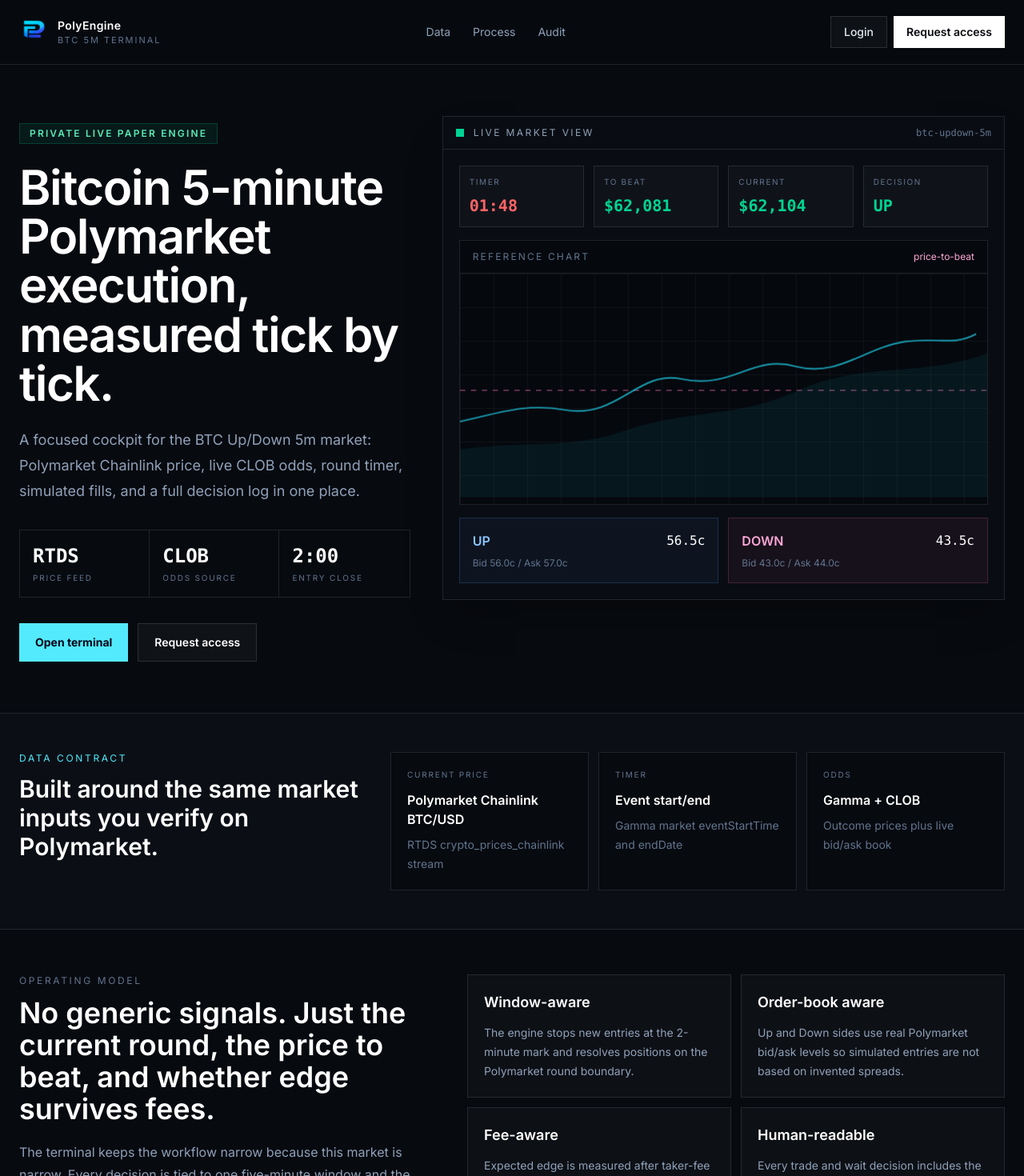
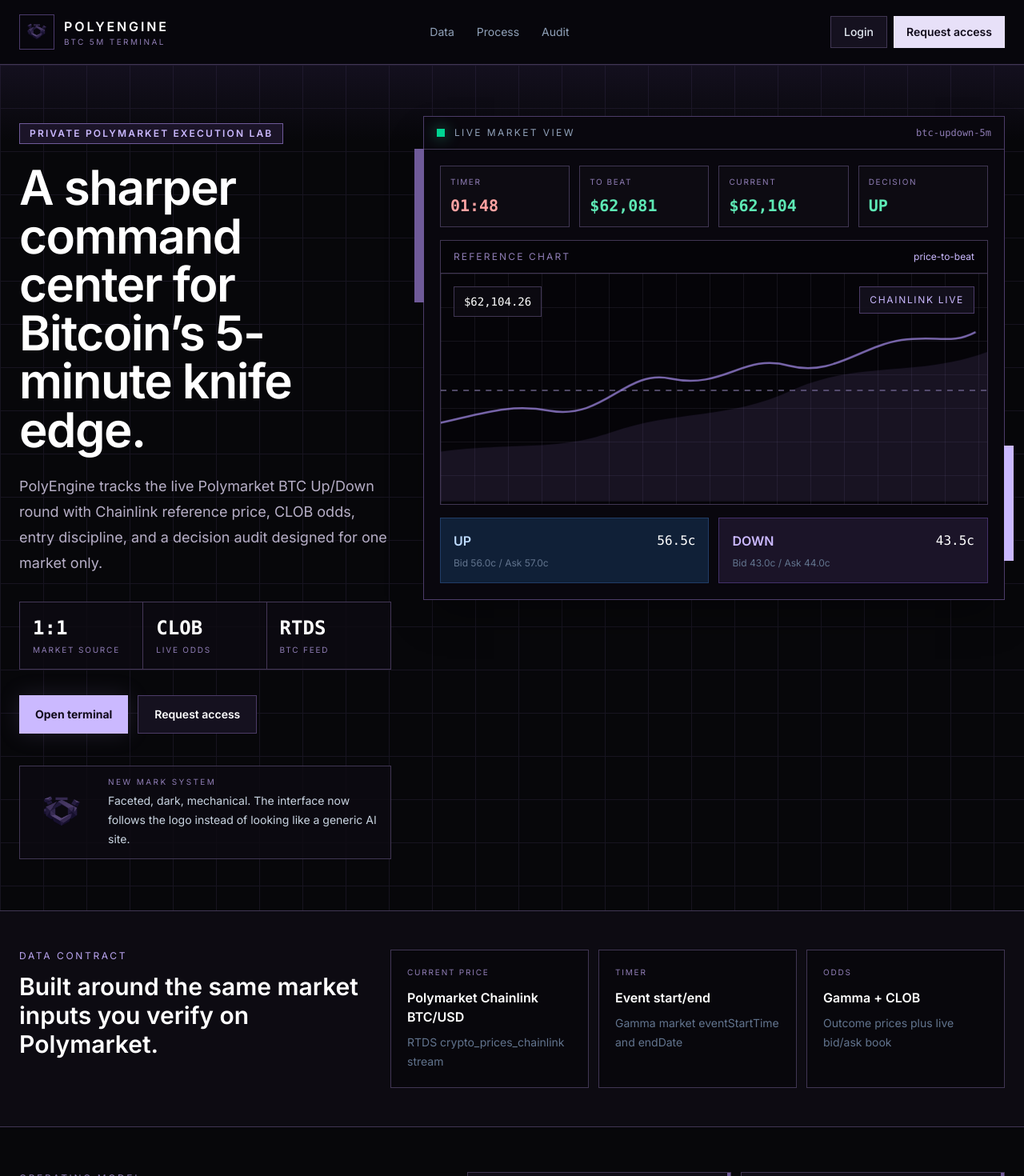
Before and after one commit to Ledziqo/Poly5m, a React (Vite) app in the folder apps/web/: page / in a window 1280 px wide. Shown: the top 1470 px of the page at 80% size. Built offline with nearby package versions, Linux system fonts and the light colour scheme.

Commit message:
Upgrade landing visual direction

```diff
--- a/apps/web/src/App.tsx
+++ b/apps/web/src/App.tsx
@@ -41,14 +41,14 @@
 
 function Landing({ onNav }: { onNav: (path: string) => void }) {
   return (
-    <div className="min-h-screen bg-[#070A0F] text-slate-100">
-      <div className="border-b border-white/10 bg-[#070A0F]/95">
+    <div className="min-h-screen bg-[#07070A] text-slate-100">
+      <div className="border-b border-[#403653] bg-[#08070C]/95">
         <div className="max-w-7xl mx-auto px-5 md:px-6 h-20 flex items-center justify-between gap-4">
           <button onClick={() => onNav('/')} className="flex items-center gap-3">
-            <img src="/polyengine-icon.png" alt="PolyEngine" className="h-9 w-9 rounded-md object-contain" />
+            <img src="/polyengine-icon-logo.png" alt="PolyEngine" className="h-11 w-11 object-cover border border-[#4A3A6A]" />
             <div className="text-left">
-              <div className="text-sm font-semibold tracking-wide text-white">PolyEngine</div>
-              <div className="text-[11px] uppercase tracking-[0.18em] text-slate-500">BTC 5m terminal</div>
+              <div className="text-base font-semibold tracking-[0.18em] text-white uppercase">PolyEngine</div>
+              <div className="text-[10px] uppercase tracking-[0.24em] text-[#8F7DB5]">BTC 5m terminal</div>
             </div>
           </button>
           <nav className="hidden md:flex items-center gap-7 text-sm text-slate-400">
@@ -57,33 +57,42 @@
             <a href="#audit" className="hover:text-white transition">Audit</a>
           </nav>
           <div className="flex items-center gap-2">
-            <button onClick={() => onNav('/login')} className="h-10 px-4 border border-white/12 bg-white/[0.03] text-sm font-medium text-slate-200 hover:bg-white/[0.06] transition">Login</button>
-            <button onClick={() => onNav('/request-access')} className="h-10 px-4 bg-white text-sm font-semibold text-[#070A0F] hover:bg-slate-200 transition">Request access</button>
+            <button onClick={() => onNav('/login')} className="h-10 px-4 border border-[#403653] bg-[#15111F] text-sm font-medium text-slate-200 hover:bg-[#211A31] transition">Login</button>
+            <button onClick={() => onNav('/request-access')} className="h-10 px-4 bg-[#E7E0F8] text-sm font-semibold text-[#100A1A] hover:bg-white transition">Request access</button>
           </div>
         </div>
       </div>
 
       <main>
-        <section className="border-b border-white/10">
-          <div className="max-w-7xl mx-auto px-5 md:px-6 py-12 md:py-16 grid lg:grid-cols-[0.82fr_1.18fr] gap-10 items-start">
+        <section className="relative overflow-hidden border-b border-[#403653]">
+          <div className="absolute inset-0 opacity-[0.16] bg-[linear-gradient(90deg,#6D5A91_1px,transparent_1px),linear-gradient(#6D5A91_1px,transparent_1px)] bg-[size:54px_54px]" />
+          <div className="absolute inset-x-0 top-0 h-24 bg-gradient-to-b from-[#3A2A5C]/25 to-transparent" />
+          <div className="relative max-w-7xl mx-auto px-5 md:px-6 py-12 md:py-16 grid lg:grid-cols-[0.78fr_1.22fr] gap-10 items-start">
             <div className="pt-2">
-              <div className="inline-flex border border-emerald-400/20 bg-emerald-400/8 px-3 py-1 text-xs font-semibold uppercase tracking-[0.18em] text-emerald-300">
-                Private live paper engine
+              <div className="inline-flex border border-[#6F5A99] bg-[#1B1428] px-3 py-1 text-xs font-semibold uppercase tracking-[0.18em] text-[#CBB9FF]">
+                Private Polymarket execution lab
               </div>
-              <h1 className="mt-6 text-4xl md:text-6xl font-semibold leading-[1.02] tracking-tight text-white">
-                Bitcoin 5-minute Polymarket execution, measured tick by tick.
+              <h1 className="mt-6 text-4xl md:text-6xl font-semibold leading-[1.01] tracking-tight text-white">
+                A sharper command center for Bitcoin’s 5-minute knife edge.
               </h1>
-              <p className="mt-6 max-w-xl text-base md:text-lg leading-8 text-slate-400">
-                A focused cockpit for the BTC Up/Down 5m market: Polymarket Chainlink price, live CLOB odds, round timer, simulated fills, and a full decision log in one place.
+              <p className="mt-6 max-w-xl text-base md:text-lg leading-8 text-[#B7AFC7]">
+                PolyEngine tracks the live Polymarket BTC Up/Down round with Chainlink reference price, CLOB odds, entry discipline, and a decision audit designed for one market only.
               </p>
-              <div className="mt-8 grid grid-cols-3 border border-white/10 divide-x divide-white/10 max-w-xl">
-                <LandingMetric value="RTDS" label="price feed" />
-                <LandingMetric value="CLOB" label="odds source" />
-                <LandingMetric value="2:00" label="entry close" />
+              <div className="mt-8 grid grid-cols-3 border border-[#443757] divide-x divide-[#443757] max-w-xl bg-[#0D0B12]/80">
+                <LandingMetric value="1:1" label="market source" />
+                <LandingMetric value="CLOB" label="live odds" />
+                <LandingMetric value="RTDS" label="btc feed" />
               </div>
               <div className="mt-8 flex flex-wrap gap-3">
-                <button onClick={() => onNav('/login')} className="h-12 px-5 bg-cyan-300 text-sm font-bold text-slate-950 hover:bg-cyan-200 transition">Open terminal</button>
-                <button onClick={() => onNav('/request-access')} className="h-12 px-5 border border-white/12 bg-white/[0.03] text-sm font-semibold text-white hover:bg-white/[0.06] transition">Request access</button>
+                <button onClick={() => onNav('/login')} className="h-12 px-5 bg-[#CBB9FF] text-sm font-bold text-[#100A1A] hover:bg-[#E7E0F8] transition shadow-[0_0_28px_rgba(143,125,181,0.18)]">Open terminal</button>
+                <button onClick={() => onNav('/request-access')} className="h-12 px-5 border border-[#4C3C68] bg-[#15111F] text-sm font-semibold text-white hover:bg-[#211A31] transition">Request access</button>
+              </div>
+              <div className="mt-10 grid grid-cols-[82px_1fr] gap-4 items-center max-w-xl border border-[#403653] bg-[#0D0B12]/80 p-3">
+                <img src="/polyengine-icon-logo.png" alt="" className="h-20 w-20 object-cover" />
+                <div>
+                  <div className="text-[10px] uppercase tracking-[0.24em] text-[#8F7DB5]">New mark system</div>
+                  <div className="mt-1 text-sm leading-6 text-slate-300">Faceted, dark, mechanical. The interface now follows the logo instead of looking like a generic AI site.</div>
+                </div>
               </div>
             </div>
 
@@ -91,10 +100,10 @@
           </div>
         </section>
 
-        <section id="data" className="border-b border-white/10 bg-[#0B0F15]">
+        <section id="data" className="border-b border-[#403653] bg-[#0D0B12]">
           <div className="max-w-7xl mx-auto px-5 md:px-6 py-12 grid lg:grid-cols-[0.72fr_1.28fr] gap-8">
             <div>
-              <div className="text-xs uppercase tracking-[0.22em] text-cyan-300">Data contract</div>
+              <div className="text-xs uppercase tracking-[0.22em] text-[#BBA6F1]">Data contract</div>
               <h2 className="mt-3 text-3xl font-semibold text-white">Built around the same market inputs you verify on Polymarket.</h2>
             </div>
             <div className="grid md:grid-cols-3 gap-3">
@@ -108,7 +117,7 @@
         <section id="process" className="max-w-7xl mx-auto px-5 md:px-6 py-14">
           <div className="grid lg:grid-cols-[0.88fr_1.12fr] gap-8 items-start">
             <div>
-              <div className="text-xs uppercase tracking-[0.22em] text-slate-500">Operating model</div>
+              <div className="text-xs uppercase tracking-[0.22em] text-[#8F7DB5]">Operating model</div>
               <h2 className="mt-3 text-3xl md:text-4xl font-semibold text-white">No generic signals. Just the current round, the price to beat, and whether edge survives fees.</h2>
               <p className="mt-5 text-slate-400 leading-7">
                 The terminal keeps the workflow narrow because this market is narrow. Every decision is tied to one five-minute window and the same displayed market data.
@@ -123,7 +132,7 @@
           </div>
         </section>
 
-        <section id="audit" className="border-t border-white/10 bg-[#0B0F15]">
+        <section id="audit" className="border-t border-[#403653] bg-[#0D0B12]">
           <div className="max-w-7xl mx-auto px-5 md:px-6 py-14 grid lg:grid-cols-3 gap-4">
             <FeaturePanel title="Live cockpit" items={["Current Polymarket BTC 5m event link", "Price to beat and current reference", "Up/Down midpoint odds and CLOB bid/ask", "Resolution timer synced from market data"]} />
             <FeaturePanel title="Paper execution" items={["Active position mark value", "Stake, shares, entry price, and fee paid", "Resolved win/loss history", "PnL, win rate, and streak tracking"]} />
@@ -136,21 +145,21 @@
 }
 
 function LandingMetric({ value, label }: { value: string; label: string }) {
-  return <div className="p-4"><div className="text-xl md:text-2xl font-mono font-semibold text-white">{value}</div><div className="text-[10px] uppercase tracking-[0.18em] text-slate-500 mt-1">{label}</div></div>;
+  return <div className="p-4"><div className="text-xl md:text-2xl font-mono font-semibold text-white">{value}</div><div className="text-[10px] uppercase tracking-[0.18em] text-[#8F7DB5] mt-1">{label}</div></div>;
 }
 
 function FeatureCard({ title, text }: { title: string; text: string }) {
-  return <div className="border border-white/10 bg-white/[0.025] p-5"><h3 className="font-semibold text-white text-lg mb-3">{title}</h3><p className="text-sm text-slate-400 leading-6">{text}</p></div>;
+  return <div className="border border-[#403653] bg-[#100D18] p-5 relative overflow-hidden"><div className="absolute right-0 top-0 h-full w-1 bg-[#6F5A99]" /><h3 className="font-semibold text-white text-lg mb-3">{title}</h3><p className="text-sm text-slate-400 leading-6">{text}</p></div>;
 }
 
 function FeaturePanel({ title, items }: { title: string; items: string[] }) {
   return (
-    <div className="border border-white/10 bg-[#080C12] p-5">
+    <div className="border border-[#403653] bg-[#08070C] p-5">
       <h3 className="text-xl font-semibold text-white mb-5">{title}</h3>
       <div className="space-y-2">
         {items.map((item) => (
-          <div key={item} className="flex gap-3 border-t border-white/10 pt-3 text-sm text-slate-300 first:border-t-0 first:pt-0">
-            <span className="mt-2 h-1.5 w-1.5 shrink-0 bg-cyan-300" />
+          <div key={item} className="flex gap-3 border-t border-[#403653] pt-3 text-sm text-slate-300 first:border-t-0 first:pt-0">
+            <span className="mt-2 h-1.5 w-1.5 shrink-0 bg-[#CBB9FF]" />
             <span className="leading-6">{item}</span>
           </div>
         ))}
@@ -160,14 +169,14 @@
 }
 
 function PreviewStat({ label, value, tone }: { label: string; value: string; tone: 'red' | 'pink' | 'green' }) {
-  const color = tone === 'red' ? 'text-red-400' : tone === 'pink' ? 'text-pink-400' : 'text-emerald-400';
-  return <div className="border border-white/10 bg-white/[0.025] p-3"><div className="text-[10px] uppercase tracking-[0.16em] text-slate-500 mb-2">{label}</div><div className={`text-xl font-mono font-semibold ${color}`}>{value}</div></div>;
+  const color = tone === 'red' ? 'text-red-300' : tone === 'pink' ? 'text-[#CBB9FF]' : 'text-emerald-300';
+  return <div className="border border-[#403653] bg-[#0D0B12] p-3"><div className="text-[10px] uppercase tracking-[0.16em] text-[#8F7DB5] mb-2">{label}</div><div className={`text-xl font-mono font-semibold ${color}`}>{value}</div></div>;
 }
 
 function SourceBlock({ label, value, detail }: { label: string; value: string; detail: string }) {
   return (
-    <div className="border border-white/10 bg-[#070A0F] p-5">
-      <div className="text-[10px] uppercase tracking-[0.18em] text-slate-500">{label}</div>
+    <div className="border border-[#403653] bg-[#08070C] p-5">
+      <div className="text-[10px] uppercase tracking-[0.18em] text-[#8F7DB5]">{label}</div>
       <div className="mt-3 text-base font-semibold text-white">{value}</div>
       <div className="mt-2 text-sm leading-6 text-slate-500">{detail}</div>
     </div>
@@ -176,13 +185,15 @@
 
 function TerminalPreview() {
   return (
-    <div className="border border-white/10 bg-[#090D13] shadow-2xl shadow-black/30">
-      <div className="flex items-center justify-between border-b border-white/10 px-4 py-3">
+    <div className="border border-[#4C3C68] bg-[#09070E] shadow-2xl shadow-black/40 relative">
+      <div className="absolute -left-3 top-10 hidden h-48 w-3 bg-[#6F5A99] lg:block" />
+      <div className="absolute -right-3 bottom-12 hidden h-36 w-3 bg-[#CBB9FF] lg:block" />
+      <div className="flex items-center justify-between border-b border-[#403653] px-4 py-3">
         <div className="flex items-center gap-3">
-          <span className="h-2.5 w-2.5 bg-emerald-400" />
+          <span className="h-2.5 w-2.5 bg-emerald-400 shadow-[0_0_18px_rgba(52,211,153,0.7)]" />
           <span className="text-xs uppercase tracking-[0.2em] text-slate-400">Live market view</span>
         </div>
-        <span className="text-xs font-mono text-slate-500">btc-updown-5m</span>
+        <span className="text-xs font-mono text-[#8F7DB5]">btc-updown-5m</span>
       </div>
       <div className="p-4 md:p-5">
         <div className="grid grid-cols-2 md:grid-cols-4 gap-3">
@@ -192,32 +203,34 @@
           <PreviewStat label="Decision" value="UP" tone="green" />
         </div>
 
-        <div className="mt-4 border border-white/10 bg-[#05080D]">
-          <div className="flex items-center justify-between border-b border-white/10 px-4 py-3">
-            <span className="text-xs uppercase tracking-[0.18em] text-slate-500">Reference chart</span>
-            <span className="text-xs text-pink-300">price-to-beat</span>
+        <div className="mt-4 border border-[#403653] bg-[#050408]">
+          <div className="flex items-center justify-between border-b border-[#403653] px-4 py-3">
+            <span className="text-xs uppercase tracking-[0.18em] text-[#8F7DB5]">Reference chart</span>
+            <span className="text-xs text-[#CBB9FF]">price-to-beat</span>
           </div>
           <div className="relative h-72 overflow-hidden">
-            <div className="absolute inset-0 bg-[linear-gradient(90deg,rgba(255,255,255,0.04)_1px,transparent_1px),linear-gradient(rgba(255,255,255,0.04)_1px,transparent_1px)] bg-[size:42px_42px]" />
+            <div className="absolute inset-0 bg-[linear-gradient(90deg,rgba(203,185,255,0.08)_1px,transparent_1px),linear-gradient(rgba(203,185,255,0.08)_1px,transparent_1px)] bg-[size:42px_42px]" />
+            <div className="absolute left-4 top-4 z-10 border border-[#403653] bg-[#0D0B12]/90 px-3 py-2 font-mono text-sm text-white">$62,104.26</div>
+            <div className="absolute right-4 top-4 z-10 border border-[#4C3C68] bg-[#15111F]/90 px-3 py-2 text-xs uppercase tracking-[0.14em] text-[#CBB9FF]">Chainlink live</div>
             <svg viewBox="0 0 680 280" className="absolute inset-0 h-full w-full">
-              <line x1="0" y1="142" x2="680" y2="142" stroke="#f472b6" strokeDasharray="7 7" opacity="0.75" />
-              <path className="landing-line" d="M0 178 C60 166 96 150 150 160 C218 172 244 108 300 120 C368 134 390 88 448 104 C502 118 536 80 588 72 C632 66 650 78 680 62" fill="none" stroke="#22d3ee" strokeWidth="2" />
-              <path d="M0 218 C92 206 142 218 212 194 C292 166 360 178 436 142 C520 104 594 126 680 94 L680 280 L0 280 Z" fill="rgba(34,211,238,0.08)" />
+              <line x1="0" y1="142" x2="680" y2="142" stroke="#CBB9FF" strokeDasharray="7 7" opacity="0.75" />
+              <path className="landing-line" d="M0 178 C60 166 96 150 150 160 C218 172 244 108 300 120 C368 134 390 88 448 104 C502 118 536 80 588 72 C632 66 650 78 680 62" fill="none" stroke="#A48BE8" strokeWidth="2.5" />
+              <path d="M0 218 C92 206 142 218 212 194 C292 166 360 178 436 142 C520 104 594 126 680 94 L680 280 L0 280 Z" fill="rgba(111,90,153,0.18)" />
             </svg>
           </div>
         </div>
 
         <div className="mt-4 grid md:grid-cols-2 gap-3">
-          <div className="border border-blue-400/20 bg-blue-400/5 p-4">
+          <div className="border border-[#4B82D8]/30 bg-[#102037] p-4">
             <div className="flex items-center justify-between">
-              <span className="font-semibold text-blue-300">UP</span>
+              <span className="font-semibold text-blue-200">UP</span>
               <span className="font-mono text-white">56.5c</span>
             </div>
             <div className="mt-2 text-xs text-slate-500">Bid 56.0c / Ask 57.0c</div>
           </div>
-          <div className="border border-pink-400/20 bg-pink-400/5 p-4">
+          <div className="border border-[#7F5CCC]/40 bg-[#1B1428] p-4">
             <div className="flex items-center justify-between">
-              <span className="font-semibold text-pink-300">DOWN</span>
+              <span className="font-semibold text-[#CBB9FF]">DOWN</span>
               <span className="font-mono text-white">43.5c</span>
             </div>
             <div className="mt-2 text-xs text-slate-500">Bid 43.0c / Ask 44.0c</div>
```
Also changed, not shown: apps/web/public/polyengine-icon-logo.png (added).
